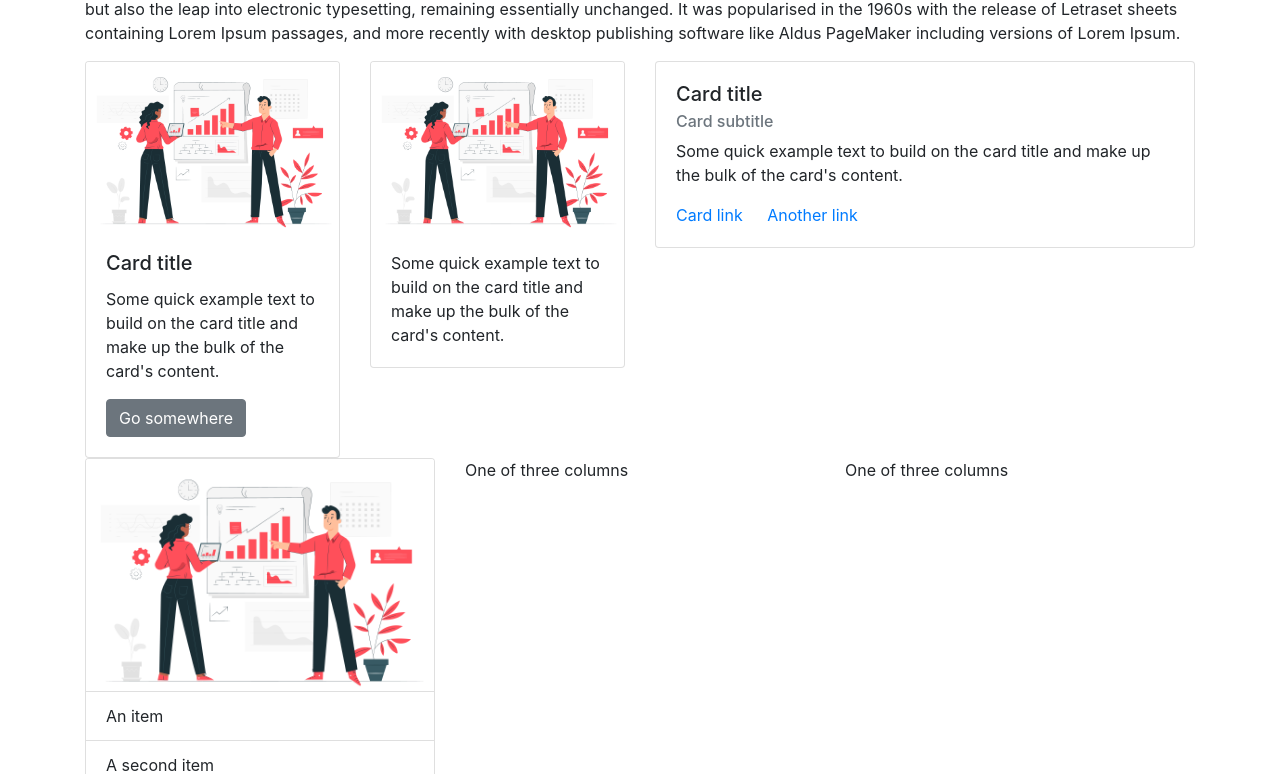
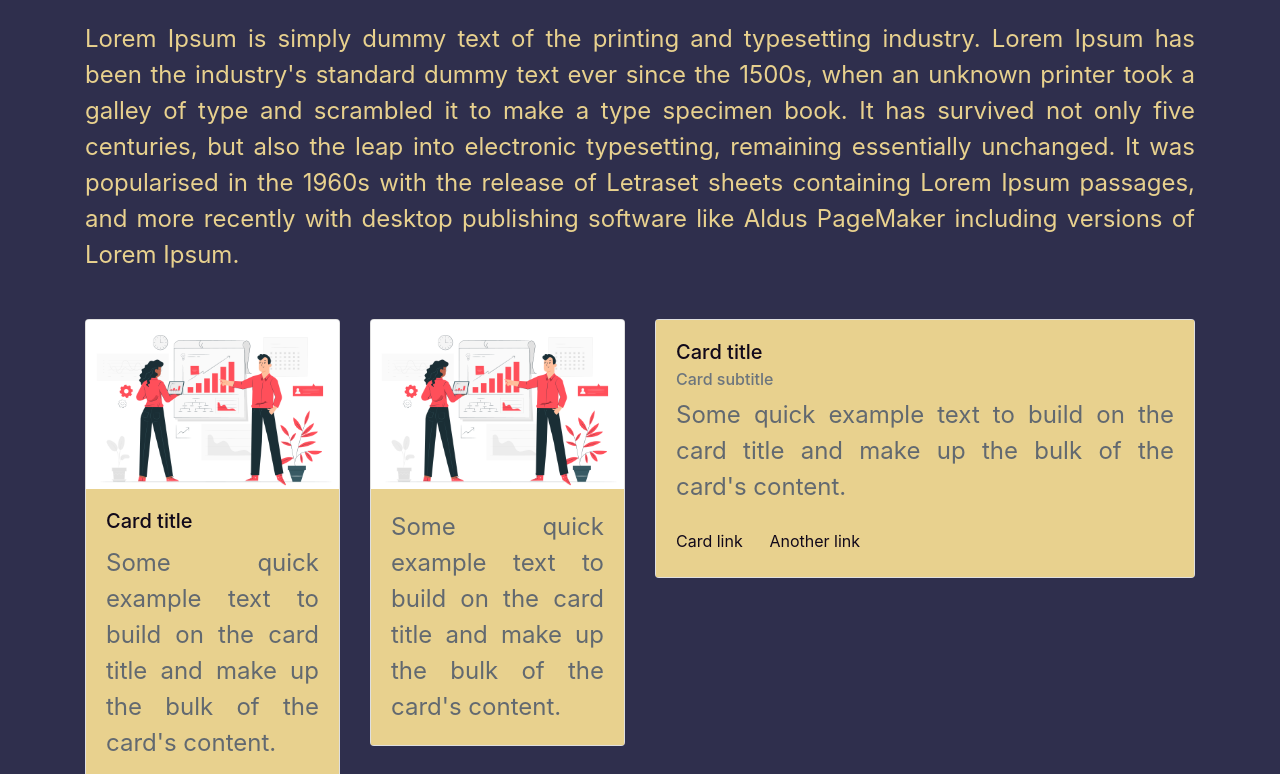
Before and after one commit to AlanMM03/Clase-19-de-marzo, a plain HTML site: page index.html in a window 1280 px wide. Shown: the part 107-881 px from the top of the page. Drawn offline with nearby package versions, Linux system fonts and the light colour scheme; files whose address does not match are found by name.

Commit message:
Update index.html

```diff
--- a/index.html
+++ b/index.html
@@ -7,7 +7,7 @@
 
     <!-- Bootstrap CSS -->
     <link rel="stylesheet" href="https://cdn.jsdelivr.net/npm/bootstrap@4.6.2/dist/css/bootstrap.min.css" integrity="sha384-xOolHFLEh07PJGoPkLv1IbcEPTNtaed2xpHsD9ESMhqIYd0nLMwNLD69Npy4HI+N" crossorigin="anonymous">
-    <link rel="stylesheet" href="estiloU.css">
+    <link rel="stylesheet" href="estilo.css">
 
     <title>Manejo de Cards</title>
   </head>
```
